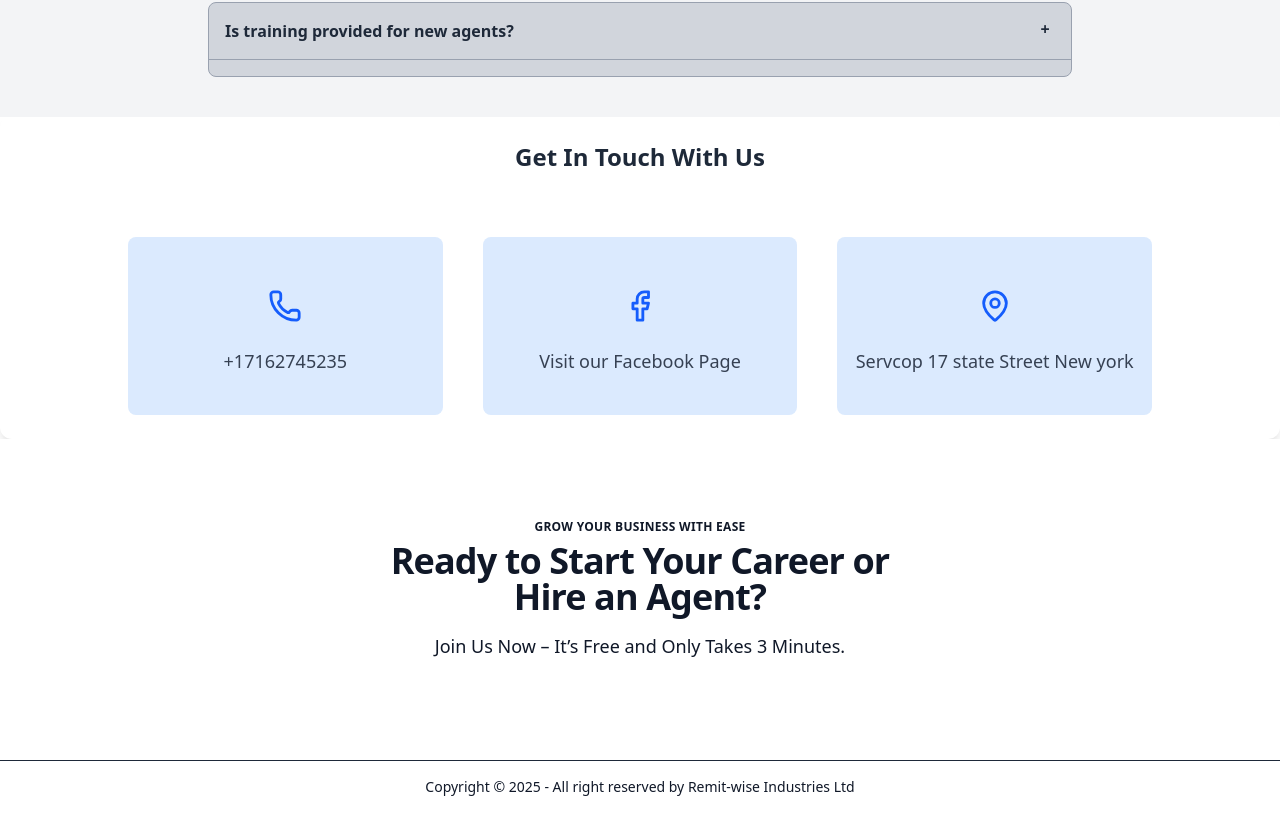
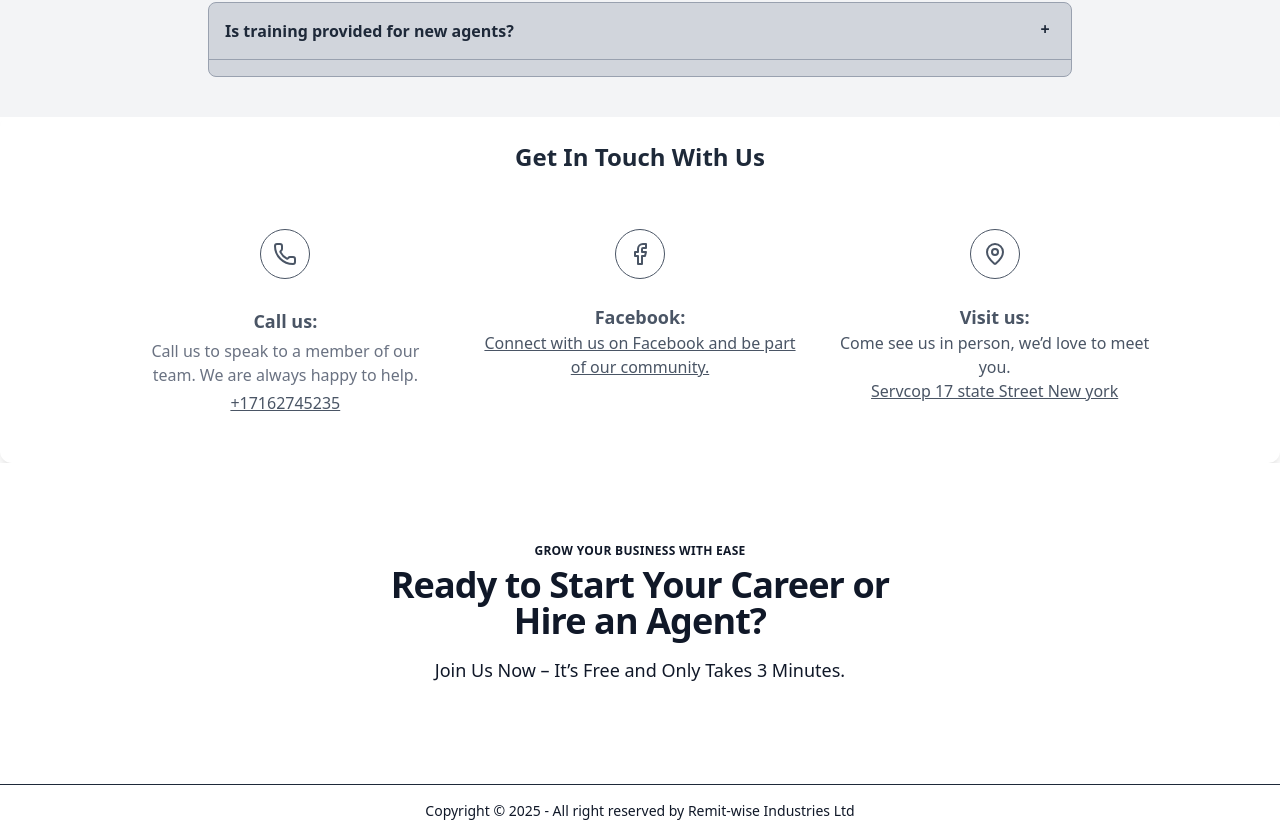
Before and after one commit to Osorachukwu/remit-wise, a React (Vite) app: page / in a window 1280 px wide. Shown: the part 3474-4311 px from the top of the page. Before the commit the page ends 4287 px from the top, so only its background shows below. Built offline with nearby package versions, Linux system fonts and the light colour scheme.

Commit message:
live chat/contact re-do

```diff
--- a/src/App.jsx
+++ b/src/App.jsx
@@ -21,7 +21,7 @@ import OpeningTime from "./components/OpeningTime";
 // (function(){
 // var s1=document.createElement("script"),s0=document.getElementsByTagName("script")[0];
 // s1.async=true;
-// s1.src='https://embed.tawk.to/68a1b3f67608991925e769ad/1j2rqdv7p';
+// s1.src='https://embed.tawk.to/68a37ad97d18e21931dcddec/1j2v9fom0';
 // s1.charset='UTF-8';
 // s1.setAttribute('crossorigin','*');
 // s0.parentNode.insertBefore(s1,s0);
@@ -37,7 +37,7 @@ export default function App() {
       var s1 = document.createElement("script"),
         s0 = document.getElementsByTagName("script")[0];
       s1.async = true;
-      s1.src = "https://embed.tawk.to/68a1b3f67608991925e769ad/1j2rqdv7p";
+      s1.src = "https://embed.tawk.to/68a37ad97d18e21931dcddec/1j2v9fom0";
       s1.charset = "UTF-8";
       s1.setAttribute("crossorigin", "*");
       s0.parentNode.insertBefore(s1, s0);
--- a/src/components/ContactUs.jsx
+++ b/src/components/ContactUs.jsx
@@ -2,20 +2,21 @@ import React from "react";
 
 export default function ContactUs() {
   return (
-    <div className="bg-whit rounded-xl shadow-lg p-6 w-full mx-auto" id="contact">
-      <h2 className="text-2xl font-semibold text-gray-800 text-center mb-16">
+    <div className="rounded-xl shadow-lg p-6 w-full mx-auto" id="contact">
+      <h2 className="text-2xl font-semibold text-gray-800 text-center mb-8">
         Get In Touch With Us
       </h2>
 
       {/* Contact Info */}
-      <div className="grid gap-5 md:gap-10  sm:grid-cols-2 md:grid-cols-3 max-w-5xl mx-auto">
+      <div className="grid md:gap-10 sm:grid-cols-2 md:grid-cols-3 max-w-5xl mx-auto">
         {/* Phone */}
-        <div className="flex flex-col items-center sm:gap-3 rounded-lg bg-blue-100 py-10">
-          <div className="text-blue-600 p-3 rounded-full self-center">
+
+        <div className="flex flex-col items-center sm:gap-3 rounded-lg py-6">
+          <div className="text-gray-600 p-3 rounded-full self-center border mb-4">
             <svg
               xmlns="http://www.w3.org/2000/svg"
-              width="34"
-              height="34"
+              width="24"
+              height="24"
               viewBox="0 0 24 24"
               fill="none"
               stroke="currentColor"
@@ -27,21 +28,29 @@ export default function ContactUs() {
               <path d="M13.832 16.568a1 1 0 0 0 1.213-.303l.355-.465A2 2 0 0 1 17 15h3a2 2 0 0 1 2 2v3a2 2 0 0 1-2 2A18 18 0 0 1 2 4a2 2 0 0 1 2-2h3a2 2 0 0 1 2 2v3a2 2 0 0 1-.8 1.6l-.468.351a1 1 0 0 0-.292 1.233 14 14 0 0 0 6.392 6.384" />
             </svg>
           </div>
+          <div className="text-gray-600 text-center">
+            <p className="font-semibold text-lg">Call us:</p>
+            <p className="text-gray-500 font-light my-1">
+              Call us to speak to a member of our team. We are always happy to
+              help.
+            </p>
+
             <a
               href="tel:+17162745235"
-            className="text-gray-700 text-lg font-medium hover:underline mt-2 sm:mt-0"
+              className="underline font-medium hover:underline mt-2 sm:mt-0"
             >
               +17162745235
             </a>
           </div>
+        </div>
 
         {/* Facebook */}
-        <div className="flex flex-col items-center sm:gap-3 rounded-lg bg-blue-100 py-10">
-          <div className="text-blue-600 p-3 rounded-full self-center">
+        <div className="flex flex-col items-center sm:gap-3 rounded-lg  py-6">
+          <div className="text-gray-600 p-3 rounded-full self-center border mb-3">
             <svg
               xmlns="http://www.w3.org/2000/svg"
-              width="34"
-              height="34"
+              width="24"
+              height="24"
               viewBox="0 0 24 24"
               fill="none"
               stroke="currentColor"
@@ -53,23 +62,27 @@ export default function ContactUs() {
               <path d="M18 2h-3a5 5 0 0 0-5 5v3H7v4h3v8h4v-8h3l1-4h-4V7a1 1 0 0 1 1-1h3z" />
             </svg>
           </div>
+          <div className="text-gray-600 text-center">
+            <p className="font-semibold text-lg">Facebook:</p>
+
             <a
               href="https://www.facebook.com/share/g/16qacDyggk/"
               target="_blank"
               rel="noopener noreferrer"
-            className="text-gray-700 text-lg font-medium hover:underline mt-2 sm:mt-0"
+              className="underline text-center hover:underline mt-2 sm:mt-0"
             >
-            Visit our Facebook Page
+              Connect with us on Facebook and be part of our community.
             </a>
+          </div>
         </div>
 
         {/* Location */}
-        <div className="flex flex-col items-center sm:gap-3 rounded-lg bg-blue-100 py-10">
-          <div className="text-blue-600 p-3 rounded-full self-center">
+        <div className="flex flex-col items-center sm:gap-3 rounded-lg  py-6">
+          <div className="text-gray-600 p-3 rounded-full self-center border mb-3">
             <svg
               xmlns="http://www.w3.org/2000/svg"
-              width="34"
-              height="34"
+              width="24"
+              height="24"
               viewBox="0 0 24 24"
               fill="none"
               stroke="currentColor"
@@ -82,9 +95,11 @@ export default function ContactUs() {
               <circle cx="12" cy="10" r="3" />
             </svg>
           </div>
-          <span className="text-gray-700 text-lg font-medium hover:underline mt-2 sm:mt-0">
-            Servcop 17 state Street New york
-          </span>
+          <div className="text-gray-600 text-center">
+            <p className="font-semibold text-lg">Visit us:</p>
+            <p>Come see us in person, we’d love to meet you.</p>
+            <p className="underline font-medium hover:underline mt-2 sm:mt-0">Servcop 17 state Street New york</p>
+          </div>
         </div>
       </div>
     </div>
```
Lines whose indentation alone changed are shown as unchanged.
